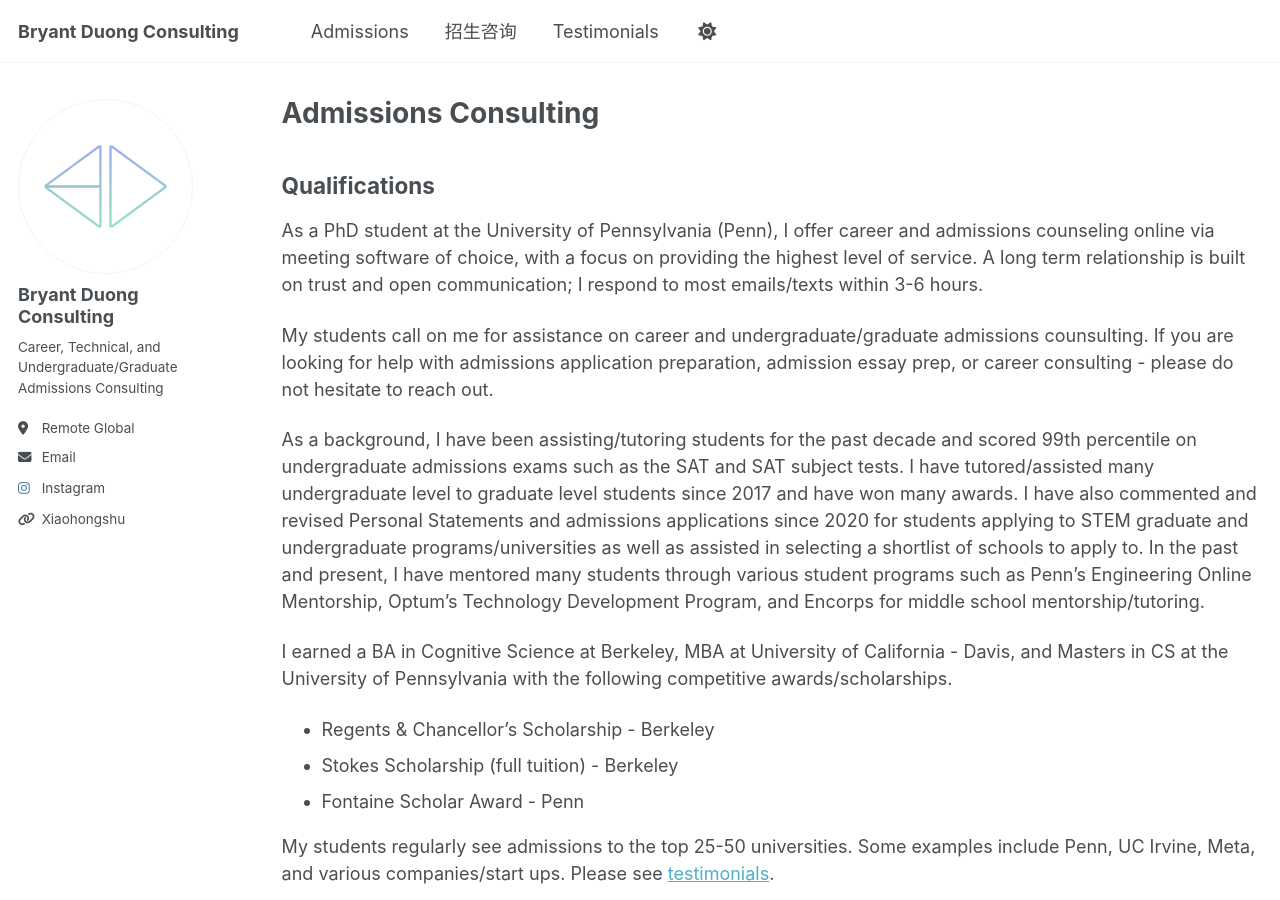
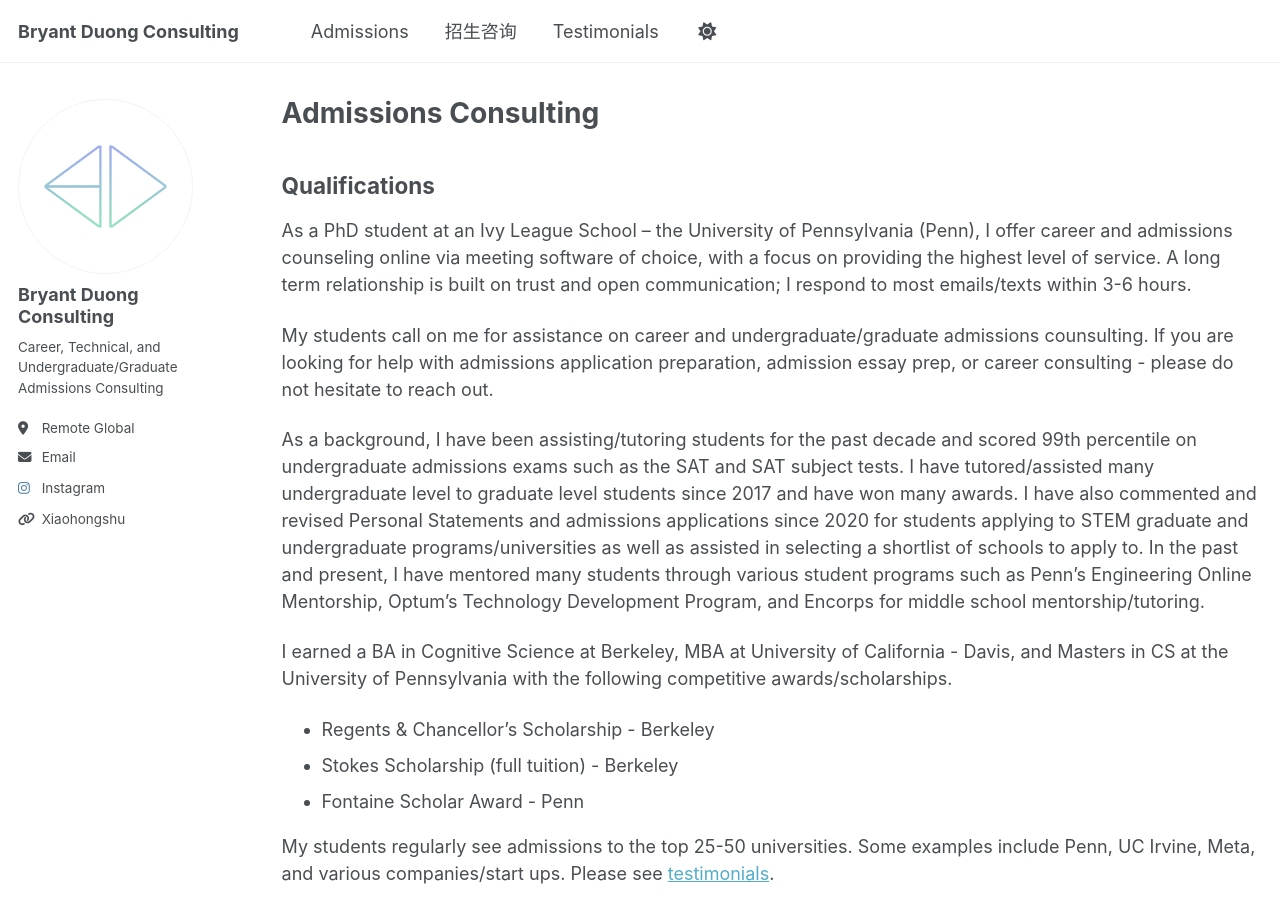
Before and after one commit to bryantduongconsulting/bryantduongconsulting.github.io, a Jekyll site: the page built from _pages/services.md, in a window 1280 px wide and 900 px high. Built offline with Jekyll 4.4.1, drawn with Linux system fonts in a browser that asks for light colours; a script that is not in the unit is left out.

Commit message:
Update services.md

```diff
--- a/_pages/services.md
+++ b/_pages/services.md
@@ -7,7 +7,7 @@ author_profile: true
 
 ## Qualifications
 
-As a PhD student at the University of Pennsylvania (Penn), I offer career and admissions counseling online via meeting software of choice, with a focus on providing the highest level of service. A long term relationship is built on trust and open communication; I respond to most emails/texts within 3-6 hours.
+As a PhD student at an Ivy League School -- the University of Pennsylvania (Penn), I offer career and admissions counseling online via meeting software of choice, with a focus on providing the highest level of service. A long term relationship is built on trust and open communication; I respond to most emails/texts within 3-6 hours.
 
 My students call on me for assistance on career and undergraduate/graduate admissions counsulting. If you are looking for help with admissions application preparation, admission essay prep, or career consulting - please do not hesitate to reach out.
 
```
